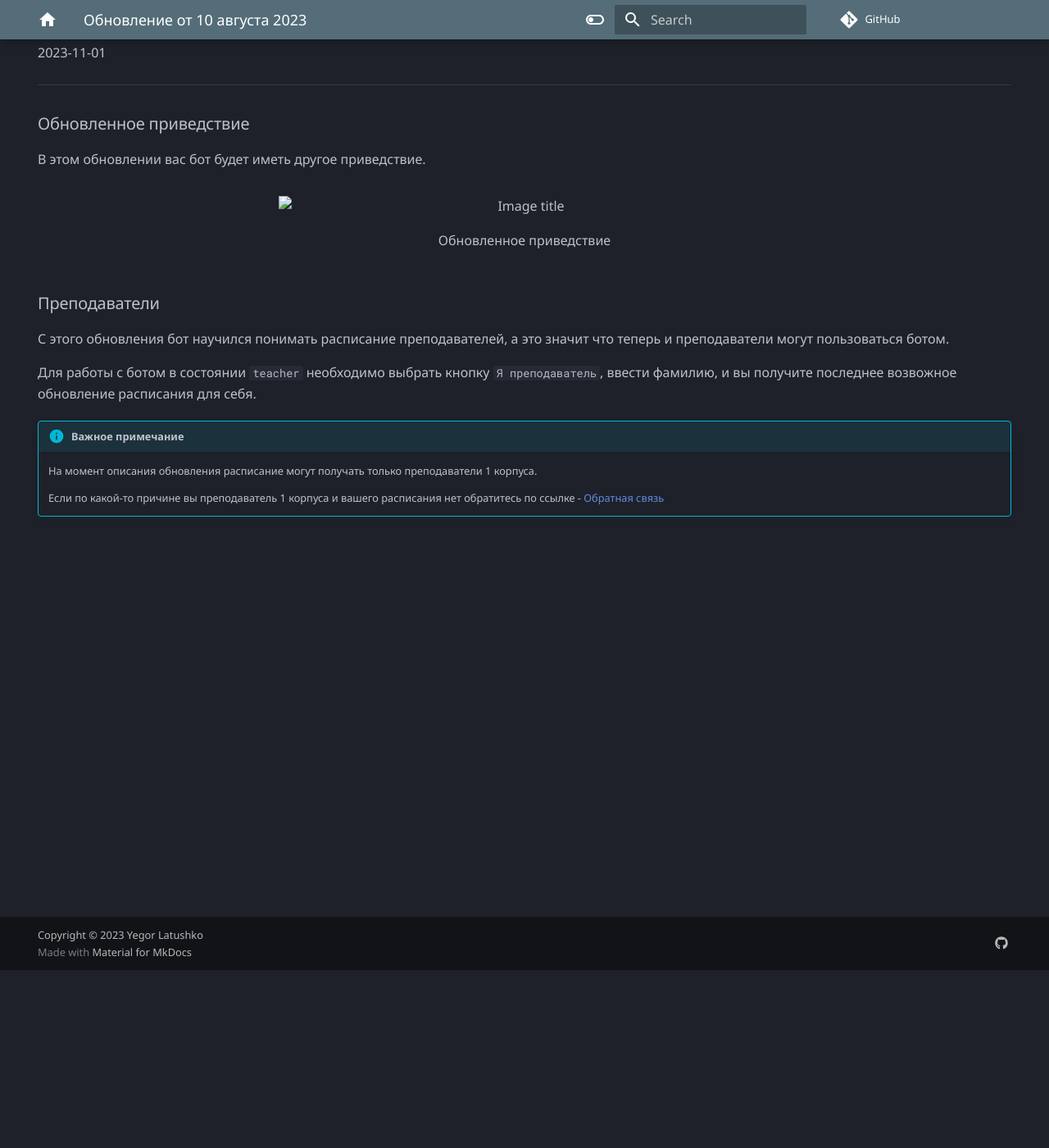
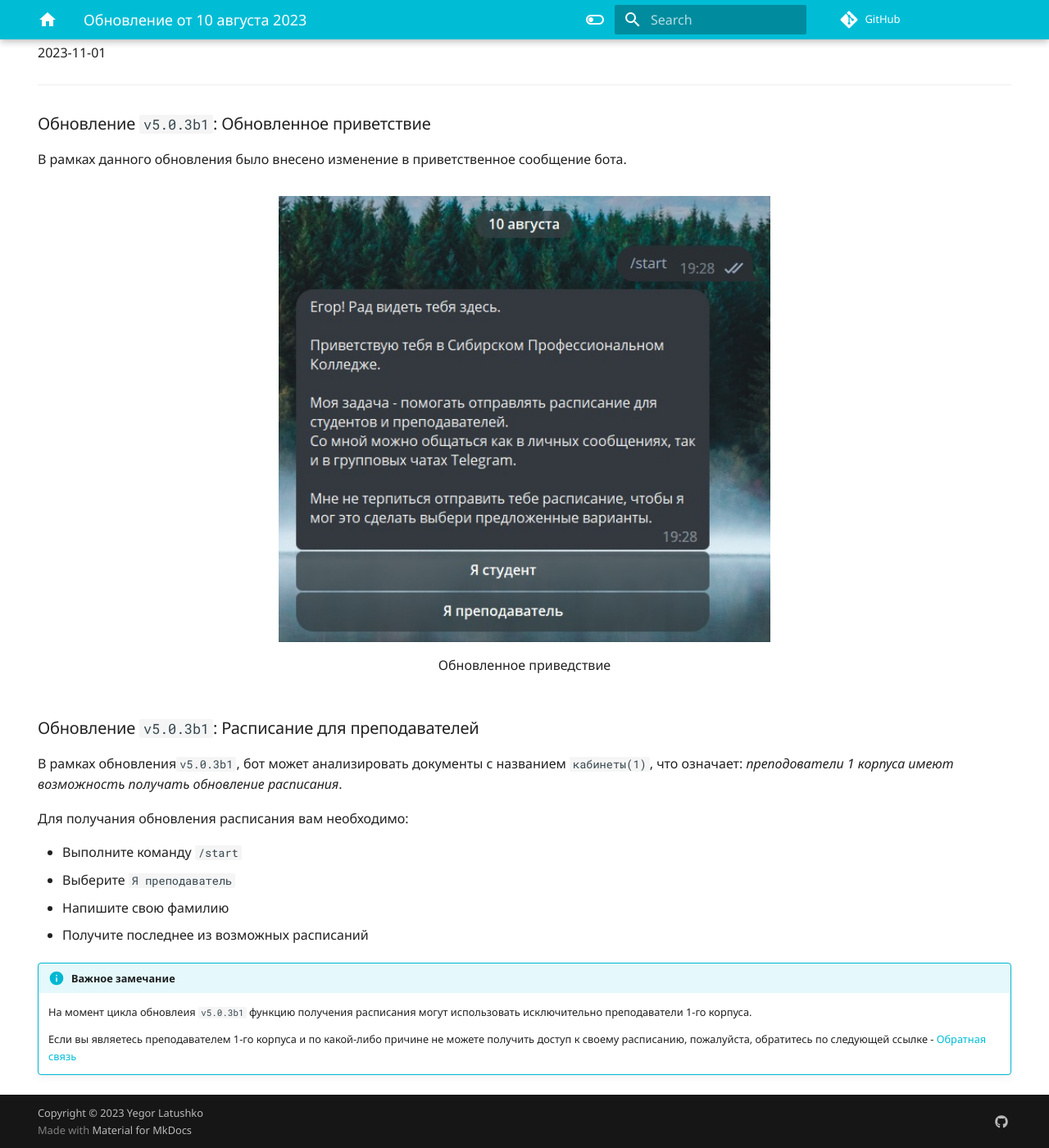
Before and after one commit to latushko1/spkschedule-blog, an MkDocs documentation site: the page built from docs/blog/updates/add-teachers.md, in a window 1280 px wide and 1400 px high, scrolled down 217 px. Shown: the whole window at 82% size. Built offline with MkDocs 1.6.1 and Material for MkDocs 9.7.7, drawn with Linux system fonts in a browser that asks for light colours; comment, search, counter and statistics services are not loaded.

Commit message:
add add-teachers.md

```diff
--- a/docs/blog/updates/add-teachers.md
+++ b/docs/blog/updates/add-teachers.md
@@ -7,25 +7,33 @@ hide:
   - navigation
   - toc
 ---
-### Обновленное приведствие
+### Обновление `v5.0.3b1`: Обновленное приветствие
 
-В этом обновлении вас бот будет иметь другое приведствие.
+В рамках данного обновления было внесено изменение в приветственное сообщение бота.
 
 <figure markdown>
-  ![Image title](../../img/teachers-10aug.jpg){width=600}
+  ![Обновленное приветствие](/img/teachers-10aug.jpg){width=600}
     <p>Обновленное приведствие</p>
 </figure>
 
-### Преподаватели
 
-С этого обновления бот научился понимать расписание преподавателей, а это значит что теперь и преподаватели могут пользоваться ботом.
+### Обновление `v5.0.3b1`: Расписание для преподавателей
 
-Для работы с ботом в состоянии `teacher` необходимо выбрать кнопку `Я преподаватель`, ввести фамилию,
-и вы получите последнее возвожное обновление расписания для себя.
+В рамках обновления`v5.0.3b1`, бот может анализировать документы с названием `кабинеты(1)`, что означает:
+_преподователи 1 корпуса имеют возможность получать обновление расписания_.
 
-!!! info "Важное примечание"
+Для получания обновления расписания вам необходимо:
 
-    На момент описания обновления расписание могут получать только преподаватели 1 корпуса.
+* Выполните команду `/start`
+* Выберите `Я преподаватель`
+* Напишите свою фамилию
+* Получите последнее из возможных расписаний
 
-    Если по какой-то причине вы преподаватель 1 корпуса и вашего расписания нет обратитесь по ссылке -
-    [Обратная связь](https://t.me/latushko1)
+
+!!! info "**Важное замечание**"
+
+    На момент цикла обновлеия `v5.0.3b1` функцию получения расписания могут использовать исключительно преподаватели
+    1-го корпуса.
+
+    Если вы являетесь преподавателем 1-го корпуса и по какой-либо причине не можете получить доступ к своему расписанию,
+    пожалуйста, обратитесь по следующей ссылке - [Обратная связь](https://t.me/latushko1)
--- a/mkdocs.yml
+++ b/mkdocs.yml
@@ -26,16 +26,15 @@ theme:
   # Light and Dark Theme Toggle
   palette:
     - media: "(prefers-color-scheme: light)"
-      scheme: slate
-      primary: blue grey
-      accent: cyan
+      scheme: default
+      primary: cyan
       toggle:
         icon: material/toggle-switch-off-outline
         name: Switch to dark mode
     - media: "(prefers-color-scheme: dark)"
-      scheme: degault
-      primary: cyan
-      accent: pink
+      scheme: slate
+      primary: blue grey
+      accent: cyan
       toggle:
         icon: material/toggle-switch
         name: Switch to light mode
```
Also changed, not shown: docs/blog/updates/second.md (added, +16 -0 lines), docs/index.md (+11 -12 lines), docs/img/teachers-10aug.jpg (added).
